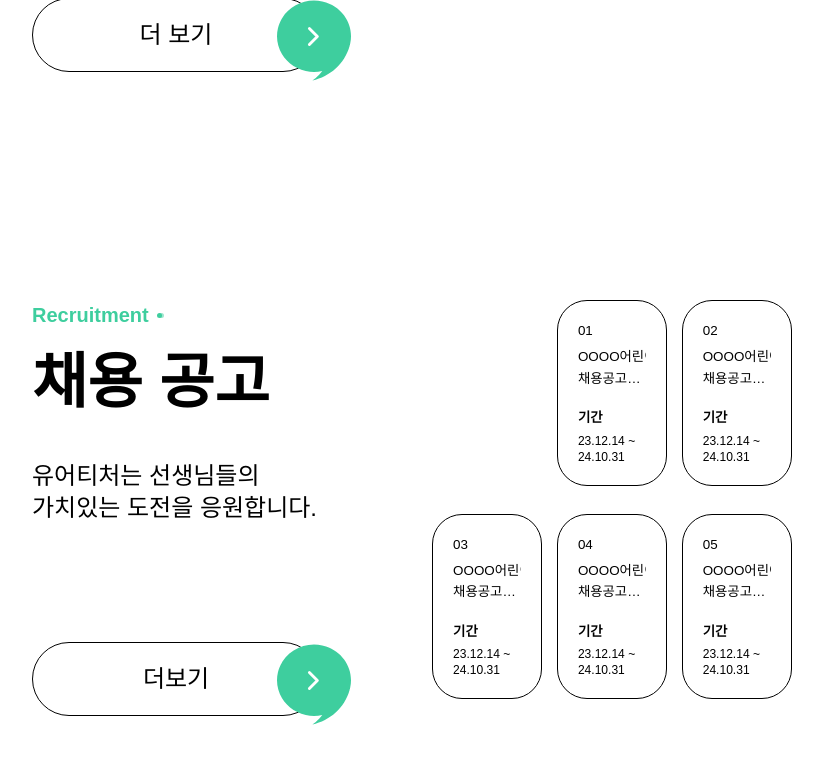
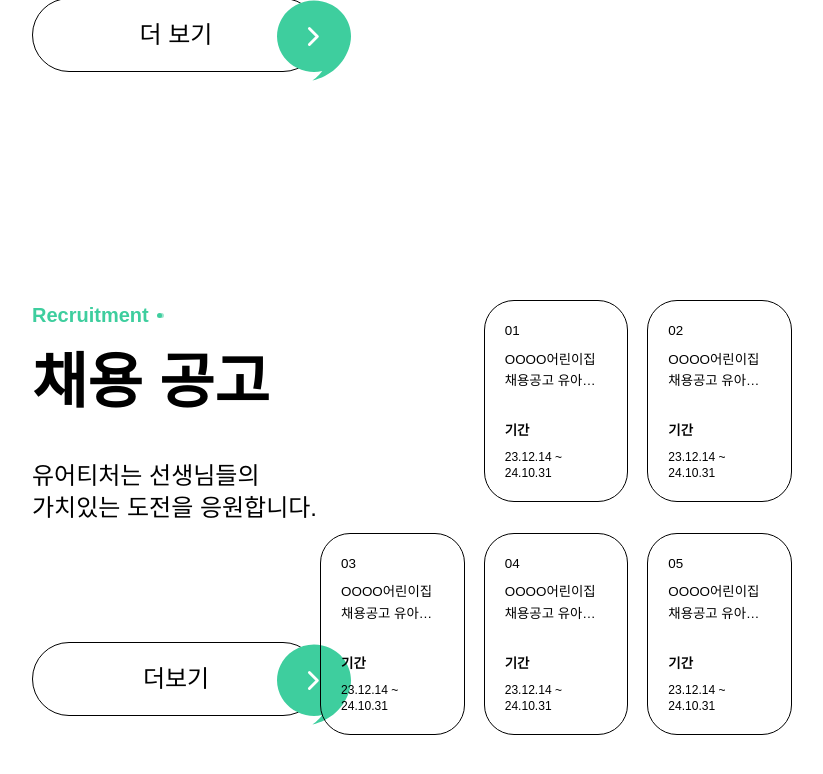
Before and after one commit to yourteacher-org/yourteacher-fe, a React (Vite) app: page / in a window 1280 px wide. Shown: the part 2524-3298 px from the top of the page, without its empty margins (228-1051 px from the left). Built offline with nearby package versions, Linux system fonts and the light colour scheme.

Commit message:
[style] 채용공고 섹션 flex-none 속성 제거

```diff
--- a/src/pages/Home/RecruitSection.tsx
+++ b/src/pages/Home/RecruitSection.tsx
@@ -84,7 +84,7 @@ const RecruitSection = () => {
         xl:mb-40 lg:mb-32 sm:mb-20"
     >
       <div
-        className="xl:flex-none lg:flex-1
+        className="lg:flex-1
           xl:w-[25rem] xl:text-left sm:text-center xl:mb-0 lg:mb-10"
       >
         <div
```
